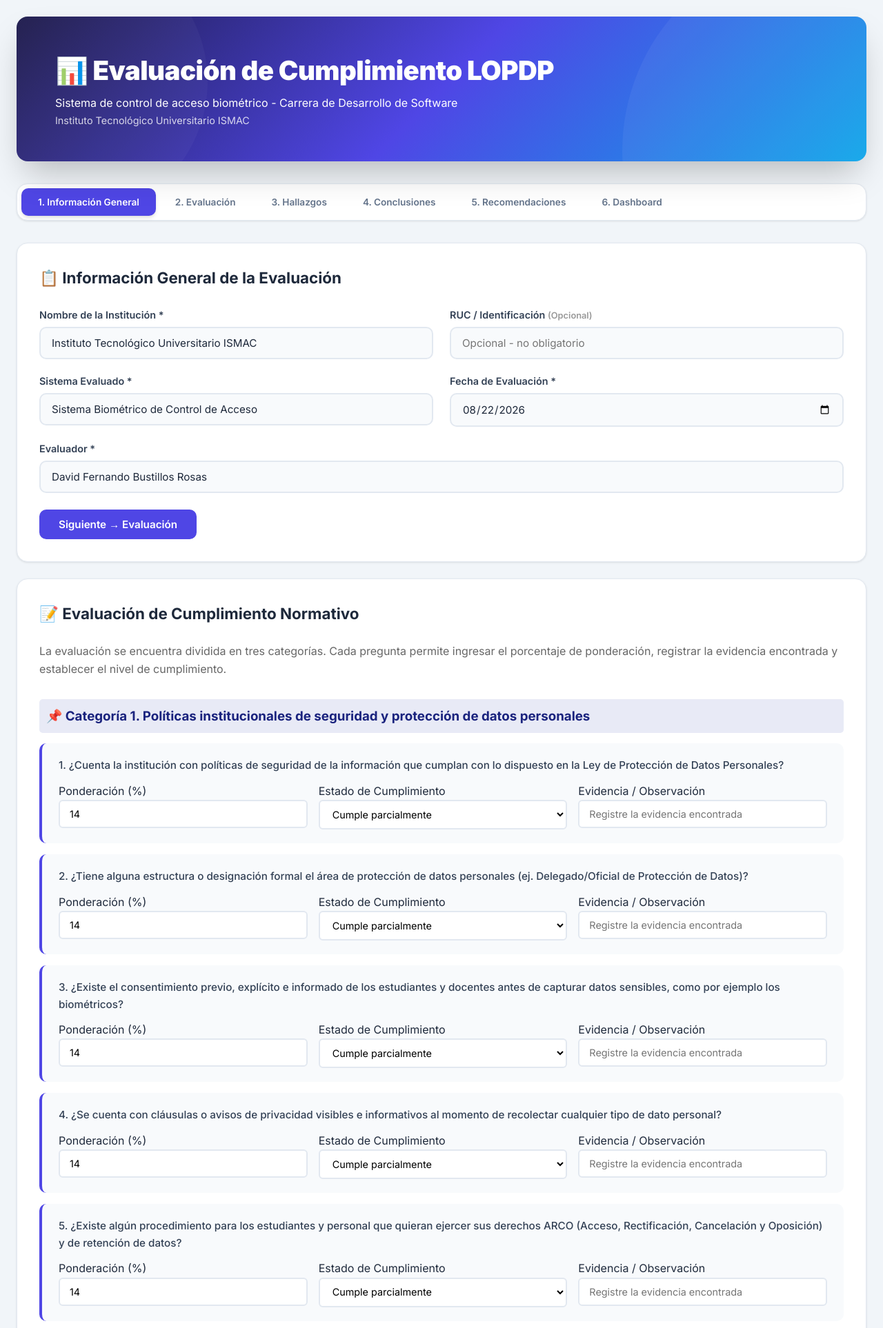
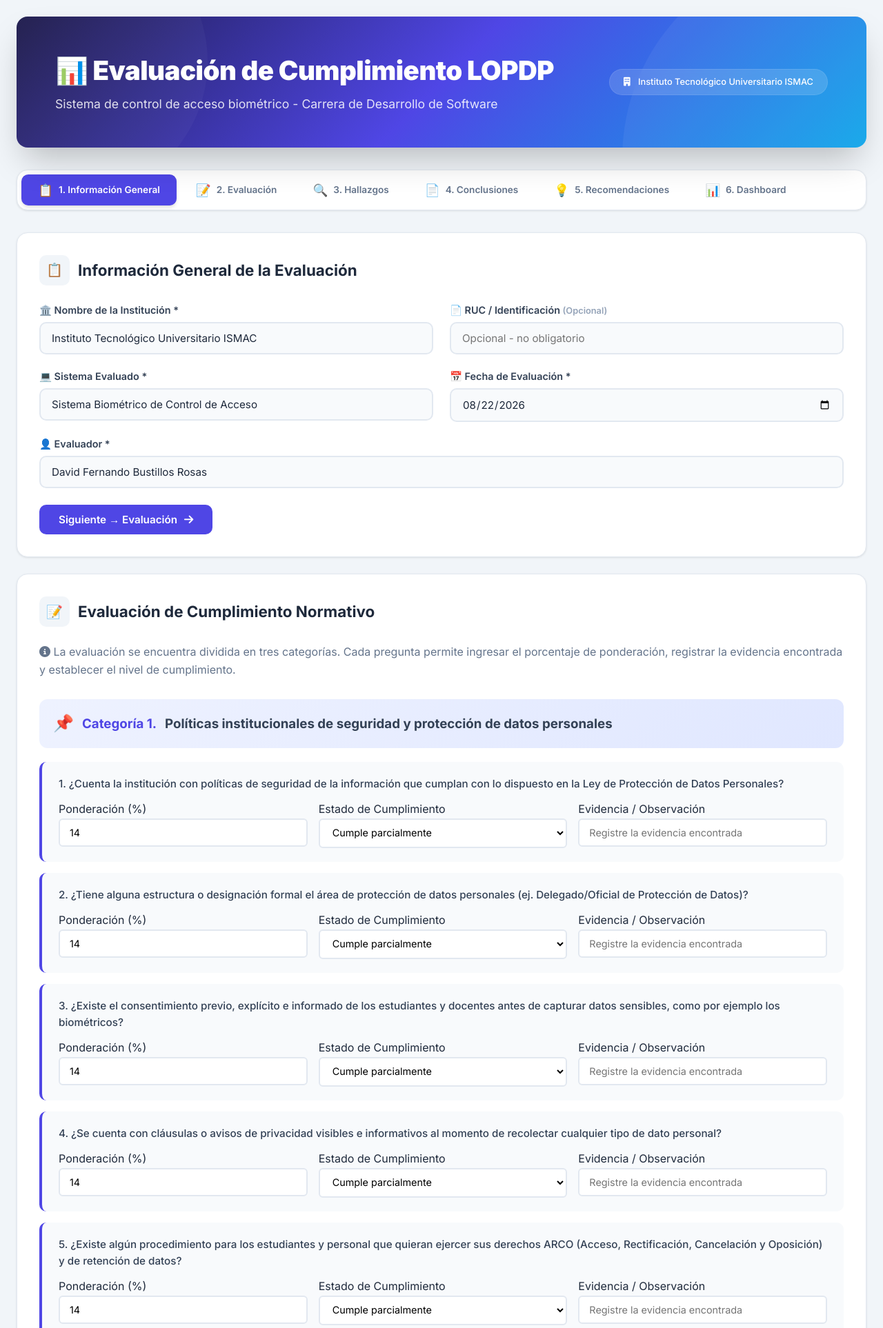
Before and after one commit to dbustillos88/sistema-evaluacion-lopdp, a PHP site: page / in a window 1280 px wide. Shown: the top 1926 px of the page at 69% size. Run offline with PHP 8.4, Linux system fonts and the light colour scheme.

Commit message:
preguntas acualizadas categoria 1

```diff
--- a/index.php
+++ b/index.php
@@ -1,8 +1,7 @@
 <?php
 // =============================================
 // SISTEMA DE EVALUACIÓN DE CUMPLIMIENTO LOPDP
-// PÁGINA PRINCIPAL
-// PROYECTO DE TITULACIÓN - ISMAC
+// PÁGINA PRINCIPAL - VERSIÓN MEJORADA
 // =============================================
 session_start();
 ?>
@@ -13,24 +12,43 @@ session_start();
     <meta name="viewport" content="width=device-width, initial-scale=1.0">
     <title>Evaluación LOPDP - Sistema Biométrico</title>
     <link rel="stylesheet" href="css/estilos.css">
+    <link rel="stylesheet" href="https://cdnjs.cloudflare.com/ajax/libs/font-awesome/6.5.0/css/all.min.css">
 </head>
 <body>
 <div class="container">
-    <!-- HEADER -->
+    <!-- HEADER PREMIUM -->
     <div class="header">
-        <h1>📊 Evaluación de Cumplimiento LOPDP</h1>
-        <p>Sistema de control de acceso biométrico - Carrera de Desarrollo de Software</p>
-        <p style="font-size: 0.9rem; opacity: 0.8;">Instituto Tecnológico Universitario ISMAC</p>
+        <div class="header-content">
+            <div>
+                <h1>📊 Evaluación de Cumplimiento LOPDP</h1>
+                <p class="subtitle">Sistema de control de acceso biométrico - Carrera de Desarrollo de Software</p>
+            </div>
+            <div class="badge">
+                <i class="fas fa-building"></i> Instituto Tecnológico Universitario ISMAC
+            </div>
+        </div>
     </div>
 
     <!-- TABS DE NAVEGACIÓN -->
     <div class="tabs">
-        <button class="tab activo" data-tab="tab-general" onclick="mostrarTab('tab-general')">1. Información General</button>
-        <button class="tab" data-tab="tab-evaluacion" onclick="mostrarTab('tab-evaluacion')">2. Evaluación</button>
-        <button class="tab" data-tab="tab-hallazgos" onclick="mostrarTab('tab-hallazgos')">3. Hallazgos</button>
-        <button class="tab" data-tab="tab-conclusiones" onclick="mostrarTab('tab-conclusiones')">4. Conclusiones</button>
-        <button class="tab" data-tab="tab-recomendaciones" onclick="mostrarTab('tab-recomendaciones')">5. Recomendaciones</button>
-        <button class="tab" data-tab="tab-dashboard" onclick="mostrarTab('tab-dashboard')">6. Dashboard</button>
+        <button class="tab activo" data-tab="tab-general" onclick="mostrarTab('tab-general')">
+            <span class="tab-icon">📋</span> 1. Información General
+        </button>
+        <button class="tab" data-tab="tab-evaluacion" onclick="mostrarTab('tab-evaluacion')">
+            <span class="tab-icon">📝</span> 2. Evaluación
+        </button>
+        <button class="tab" data-tab="tab-hallazgos" onclick="mostrarTab('tab-hallazgos')">
+            <span class="tab-icon">🔍</span> 3. Hallazgos
+        </button>
+        <button class="tab" data-tab="tab-conclusiones" onclick="mostrarTab('tab-conclusiones')">
+            <span class="tab-icon">📄</span> 4. Conclusiones
+        </button>
+        <button class="tab" data-tab="tab-recomendaciones" onclick="mostrarTab('tab-recomendaciones')">
+            <span class="tab-icon">💡</span> 5. Recomendaciones
+        </button>
+        <button class="tab" data-tab="tab-dashboard" onclick="mostrarTab('tab-dashboard')">
+            <span class="tab-icon">📊</span> 6. Dashboard
+        </button>
     </div>
 
     <form id="form-evaluacion" action="guardar_evaluacion.php" method="POST">
@@ -39,38 +57,41 @@ session_start();
         <!-- ========================================== -->
         <div id="tab-general" class="tab-contenido activo">
             <div class="card">
-                <h2>📋 Información General de la Evaluación</h2>
+                <h2>
+                    <span class="card-icon">📋</span>
+                    Información General de la Evaluación
+                </h2>
                 <div class="form-row">
                     <div class="form-group">
-                        <label for="nombre_institucion">Nombre de la Institución *</label>
+                        <label for="nombre_institucion">🏛️ Nombre de la Institución *</label>
                         <input type="text" id="nombre_institucion" name="nombre_institucion"
                                value="Instituto Tecnológico Universitario ISMAC" required>
                     </div>
                     <div class="form-group">
-                        <label for="ruc">RUC / Identificación <span style="color:#999;font-size:0.8rem;">(Opcional)</span></label>
+                        <label for="ruc">📄 RUC / Identificación <span style="color:#94A3B8;font-size:0.8rem;">(Opcional)</span></label>
                         <input type="text" id="ruc" name="ruc" placeholder="Opcional - no obligatorio">
                     </div>
                 </div>
                 <div class="form-row">
                     <div class="form-group">
-                        <label for="nombre_sistema">Sistema Evaluado *</label>
+                        <label for="nombre_sistema">💻 Sistema Evaluado *</label>
                         <input type="text" id="nombre_sistema" name="nombre_sistema"
                                value="Sistema Biométrico de Control de Acceso" required>
                     </div>
                     <div class="form-group">
-                        <label for="fecha_evaluacion">Fecha de Evaluación *</label>
+                        <label for="fecha_evaluacion">📅 Fecha de Evaluación *</label>
                         <input type="date" id="fecha_evaluacion" name="fecha_evaluacion"
                                value="<?php echo date('Y-m-d'); ?>" required>
                     </div>
                 </div>
                 <div class="form-group">
-                    <label for="evaluador">Evaluador *</label>
+                    <label for="evaluador">👤 Evaluador *</label>
                     <input type="text" id="evaluador" name="evaluador"
                            value="David Fernando Bustillos Rosas" required>
                 </div>
                 <div class="btn-grupo">
                     <button type="button" class="btn btn-primario" onclick="mostrarTab('tab-evaluacion')">
-                        Siguiente → Evaluación
+                        Siguiente → Evaluación <i class="fas fa-arrow-right"></i>
                     </button>
                 </div>
             </div>
@@ -81,18 +102,25 @@ session_start();
         <!-- ========================================== -->
         <div id="tab-evaluacion" class="tab-contenido">
             <div class="card">
-                <h2>📝 Evaluación de Cumplimiento Normativo</h2>
-                <p style="color: #666; margin-bottom: 20px;">
-                    La evaluación se encuentra dividida en tres categorías. Cada pregunta permite ingresar
-                    el porcentaje de ponderación, registrar la evidencia encontrada y establecer el nivel de cumplimiento.
+                <h2>
+                    <span class="card-icon">📝</span>
+                    Evaluación de Cumplimiento Normativo
+                </h2>
+                <p style="color: var(--gray-500); margin-bottom: 24px;">
+                    <i class="fas fa-info-circle"></i> La evaluación se encuentra dividida en tres categorías.
+                    Cada pregunta permite ingresar el porcentaje de ponderación, registrar la evidencia encontrada
+                    y establecer el nivel de cumplimiento.
                 </p>
 
-                <!-- ===== CATEGORÍA 1 ===== -->
-                <h3 style="color: #1a237e; margin: 30px 0 15px 0; background: #e8eaf6; padding: 10px; border-radius: 5px;">
-                    📌 Categoría 1. Políticas institucionales de seguridad y protección de datos personales
+                <!-- ===== CATEGORÍA 1: ACTUALIZADA ===== -->
+                <h3 style="color: var(--gray-700); margin: 30px 0 20px 0; display:flex; align-items:center; gap:12px; padding:16px 20px; background: linear-gradient(135deg, #EEF2FF, #E0E7FF); border-radius: 12px;">
+                    <span style="font-size:1.5rem;">📌</span>
+                    <span style="font-weight:700; color: var(--primary);">Categoría 1.</span>
+                    <span>Políticas institucionales de seguridad y protección de datos personales</span>
                 </h3>
                 <div id="categoria-1">
                     <?php
+                    // PREGUNTAS ACTUALIZADAS - CATEGORÍA 1 (7 preguntas)
                     $preguntas_cat1 = [
                         "¿Cuenta la institución con políticas de seguridad de la información que cumplan con lo dispuesto en la Ley de Protección de Datos Personales?",
                         "¿Tiene alguna estructura o designación formal el área de protección de datos personales (ej. Delegado/Oficial de Protección de Datos)?",
@@ -136,11 +164,14 @@ session_start();
                 </div>
 
                 <!-- ===== CATEGORÍA 2 ===== -->
-                <h3 style="color: #1a237e; margin: 30px 0 15px 0; background: #e8eaf6; padding: 10px; border-radius: 5px;">
-                    🔐 Categoría 2. Sistema de acceso biométrico (ciberseguridad, flujo y gestión de la información)
+                <h3 style="color: var(--gray-700); margin: 30px 0 20px 0; display:flex; align-items:center; gap:12px; padding:16px 20px; background: linear-gradient(135deg, #ECFDF5, #D1FAE5); border-radius: 12px;">
+                    <span style="font-size:1.5rem;">🔐</span>
+                    <span style="font-weight:700; color: #059669;">Categoría 2.</span>
+                    <span>Sistema de acceso biométrico (ciberseguridad, flujo y gestión de la información)</span>
                 </h3>
                 <div id="categoria-2">
                     <?php
+                    // PREGUNTAS ACTUALIZADAS - CATEGORÍA 2 (15 preguntas)
                     $preguntas_cat2 = [
                         "¿El sistema web instalado cuenta con un sistema de seguridad robusto?",
                         "¿Los dispositivos de captura (sensores biométricos) cuentan con cifrado de la información de las huellas y rostros capturados?",
@@ -192,11 +223,14 @@ session_start();
                 </div>
 
                 <!-- ===== CATEGORÍA 3 ===== -->
-                <h3 style="color: #1a237e; margin: 30px 0 15px 0; background: #e8eaf6; padding: 10px; border-radius: 5px;">
-                    👥 Categoría 3. Actores que forman parte del sistema (consumidores y operarios)
+                <h3 style="color: var(--gray-700); margin: 30px 0 20px 0; display:flex; align-items:center; gap:12px; padding:16px 20px; background: linear-gradient(135deg, #FEF3C7, #FDE68A); border-radius: 12px;">
+                    <span style="font-size:1.5rem;">👥</span>
+                    <span style="font-weight:700; color: #B45309;">Categoría 3.</span>
+                    <span>Actores que forman parte del sistema (consumidores y operarios)</span>
                 </h3>
                 <div id="categoria-3">
                     <?php
+                    // PREGUNTAS ACTUALIZADAS - CATEGORÍA 3 (8 preguntas)
                     $preguntas_cat3 = [
                         "¿Se ha realizado una Evaluación de Impacto en la Protección de Datos (EIPD) antes de implementar tecnologías de control de acceso biométrico?",
                         "¿La comunidad institucional recibe capacitaciones periódicas acerca de la normativa y las políticas de seguridad y protección de datos personales?",
@@ -252,13 +286,16 @@ session_start();
         <!-- ========================================== -->
         <div id="tab-hallazgos" class="tab-contenido">
             <div class="card">
-                <h2>🔍 Hallazgos Identificados</h2>
-                <p style="color: #666; margin-bottom: 20px;">
+                <h2>
+                    <span class="card-icon">🔍</span>
+                    Hallazgos Identificados
+                </h2>
+                <p style="color: var(--gray-500); margin-bottom: 20px;">
                     Este módulo presenta los requisitos en los que se detectó cumplimiento parcial o incumplimiento,
                     junto con la evidencia registrada durante la evaluación.
                 </p>
                 <div id="hallazgos-container">
-                    <p style="color: #999;">Complete la evaluación para generar los hallazgos automáticamente.</p>
+                    <p style="color: #94A3B8;">Complete la evaluación para generar los hallazgos automáticamente.</p>
                 </div>
                 <div class="btn-grupo" style="justify-content: space-between; margin-top: 20px;">
                     <button type="button" class="btn btn-advertencia" onclick="mostrarTab('tab-evaluacion')">← Evaluación</button>
@@ -272,7 +309,10 @@ session_start();
         <!-- ========================================== -->
         <div id="tab-conclusiones" class="tab-contenido">
             <div class="card">
-                <h2>📄 Conclusiones</h2>
+                <h2>
+                    <span class="card-icon">📄</span>
+                    Conclusiones
+                </h2>
                 <div class="form-group">
                     <label for="conclusiones">Conclusiones</label>
                     <textarea id="conclusiones" name="conclusiones" rows="8"
@@ -290,7 +330,10 @@ session_start();
         <!-- ========================================== -->
         <div id="tab-recomendaciones" class="tab-contenido">
             <div class="card">
-                <h2>💡 Recomendaciones</h2>
+                <h2>
+                    <span class="card-icon">💡</span>
+                    Recomendaciones
+                </h2>
                 <div class="form-group">
                     <label for="recomendaciones">Recomendaciones</label>
                     <textarea id="recomendaciones" name="recomendaciones" rows="8"
@@ -304,41 +347,75 @@ session_start();
         </div>
 
         <!-- ========================================== -->
-        <!-- TAB 6: DASHBOARD -->
+        <!-- TAB 6: DASHBOARD PREMIUM -->
         <!-- ========================================== -->
         <div id="tab-dashboard" class="tab-contenido">
             <div class="card">
-                <h2>📊 Dashboard de Resultados</h2>
-                <p style="color: #666; margin-bottom: 20px;">
+                <h2>
+                    <span class="card-icon">📊</span>
+                    Dashboard de Resultados
+                </h2>
+                <p style="color: var(--gray-500); margin-bottom: 24px;">
                     El módulo final consolida los porcentajes obtenidos en las tres categorías.
-                    Los resultados se visualizan mediante un dashboard con gráficos de barras.
+                    Los resultados se visualizan mediante un dashboard con gráficos de barras y animaciones.
                 </p>
 
                 <div class="dashboard-grid">
+                    <!-- Categoría 1 -->
                     <div class="dashboard-card">
-                        <h3>Categoría 1</h3>
-                        <p style="color:#666;font-size:0.9rem;">Políticas Institucionales</p>
+                        <div class="card-header">
+                            <h3>🏛️ Políticas Institucionales</h3>
+                            <div class="icon-circle azul">
+                                <i class="fas fa-building"></i>
+                            </div>
+                        </div>
                         <div id="porcentaje-cat1" class="numero color-verde">0%</div>
-                        <div class="barra-progreso">
+                        <p class="etiqueta">Cumplimiento normativo institucional</p>
+                        <div class="barra-progreso barra-verde">
                             <div id="barra-cat1" class="barra" style="width:0%;"></div>
                         </div>
                     </div>
+
+                    <!-- Categoría 2 -->
                     <div class="dashboard-card">
-                        <h3>Categoría 2</h3>
-                        <p style="color:#666;font-size:0.9rem;">Sistema Biométrico</p>
+                        <div class="card-header">
+                            <h3>🔐 Sistema Biométrico</h3>
+                            <div class="icon-circle verde">
+                                <i class="fas fa-fingerprint"></i>
+                            </div>
+                        </div>
                         <div id="porcentaje-cat2" class="numero color-verde">0%</div>
-                        <div class="barra-progreso">
+                        <p class="etiqueta">Ciberseguridad y gestión de datos</p>
+                        <div class="barra-progreso barra-verde">
                             <div id="barra-cat2" class="barra" style="width:0%;"></div>
                         </div>
                     </div>
+
+                    <!-- Categoría 3 -->
                     <div class="dashboard-card">
-                        <h3>Categoría 3</h3>
-                        <p style="color:#666;font-size:0.9rem;">Actores del Sistema</p>
+                        <div class="card-header">
+                            <h3>👥 Actores del Sistema</h3>
+                            <div class="icon-circle naranja">
+                                <i class="fas fa-users"></i>
+                            </div>
+                        </div>
                         <div id="porcentaje-cat3" class="numero color-verde">0%</div>
-                        <div class="barra-progreso">
+                        <p class="etiqueta">Capacitación y conocimiento</p>
+                        <div class="barra-progreso barra-verde">
                             <div id="barra-cat3" class="barra" style="width:0%;"></div>
                         </div>
                     </div>
+                </div>
+
+                <div style="text-align: center; margin: 20px 0; padding: 16px; background: var(--gray-50); border-radius: var(--radius-sm);">
+                    <p style="color: var(--gray-500); font-size: 0.9rem;">
+                        <i class="fas fa-sync-alt" style="margin-right: 8px;"></i>
+                        Los porcentajes se calculan automáticamente en base a la ponderación y estado de cada pregunta.
+                        <br>
+                        <span style="font-size: 0.8rem; color: var(--gray-400);">
+                            ✅ Cumple totalmente (100%) | ⚠️ Cumple parcialmente (50%) | ❌ No cumple (0%)
+                        </span>
+                    </p>
                 </div>
 
                 <div class="btn-grupo" style="justify-content: space-between;">
@@ -346,7 +423,9 @@ session_start();
                     <button type="submit" class="btn btn-exito" onclick="return confirm('¿Está seguro de guardar la evaluación?')">
                         💾 Guardar Evaluación
                     </button>
-                    <button type="button" class="btn btn-primario" onclick="generarReporte()">📄 Generar Reporte</button>
+                    <button type="button" class="btn btn-primario" onclick="generarReporte()">
+                        📄 Generar Reporte
+                    </button>
                 </div>
             </div>
         </div>
```
